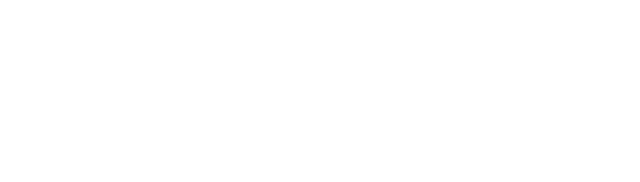
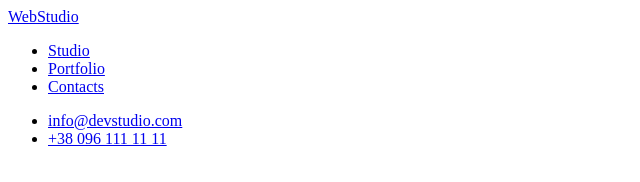
Before and after one commit to WillfIy/goit-markup-hw-01, a plain HTML site: page index.html in a window 1280 px wide. Shown: the whole page, without its empty margins (0-640 px from the left). Drawn offline with Linux system fonts and the light colour scheme.

Commit message:
add header

```diff
--- a/index.html
+++ b/index.html
@@ -5,5 +5,25 @@
     <meta name="viewport" content="width=device-width, initial-scale=1.0" />
     <title>Document</title>
   </head>
-  <body></body>
+  <body>
+    <!-- the webpage header -->
+
+    <header></header>
+  </body>
+  <nav>
+    <!-- logo -->
+    <a href="./index.html">WebStudio</a>
+    <!-- navigation to other webpages -->
+    <ul>
+      <li><a href="Studio">Studio</a></li>
+      <li><a href="Portfolio">Portfolio</a></li>
+      <li><a href="Contacts">Contacts</a></li>
+    </ul>
+  </nav>
+
+  <!-- contacts -->
+  <ul>
+    <li><a href="mailto:info@devstudio.com">info@devstudio.com</a></li>
+    <li><a href="tel:+380961111111">+38 096 111 11 11</a></li>
+  </ul>
 </html>
```
